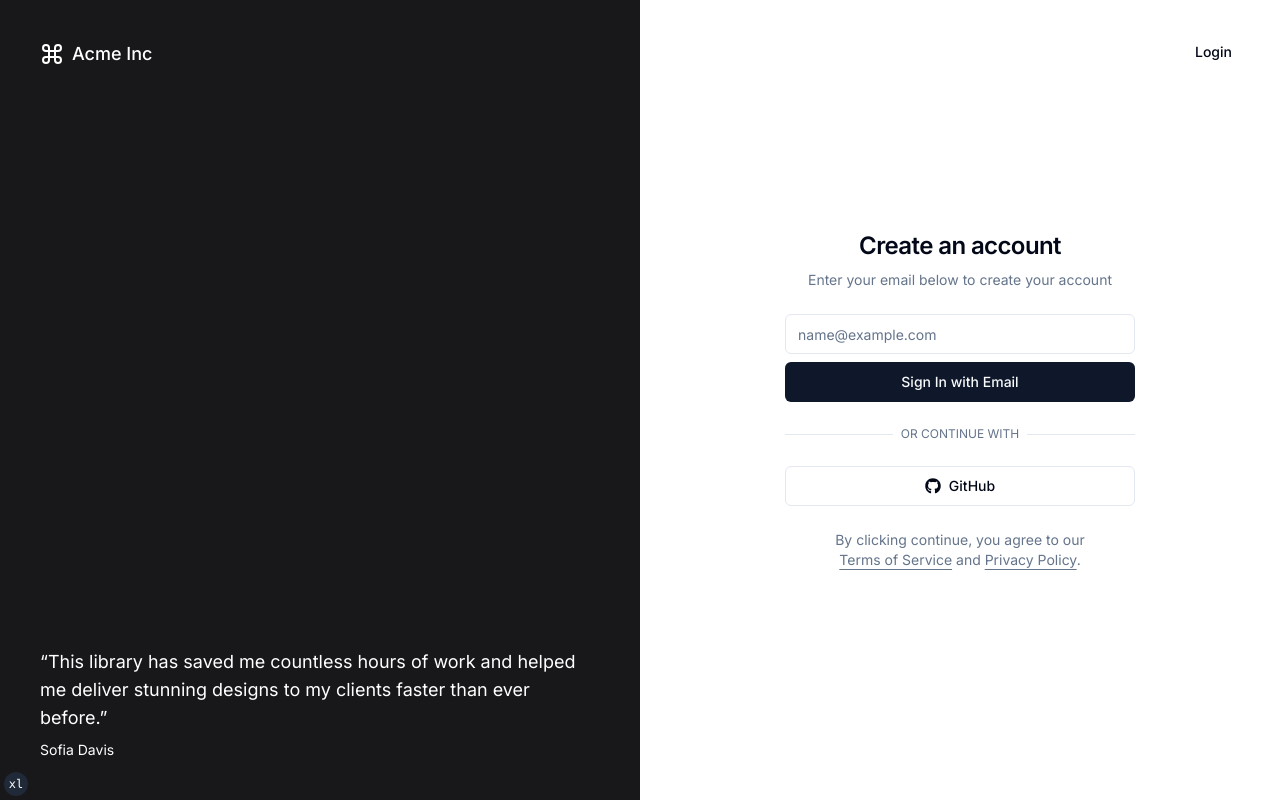
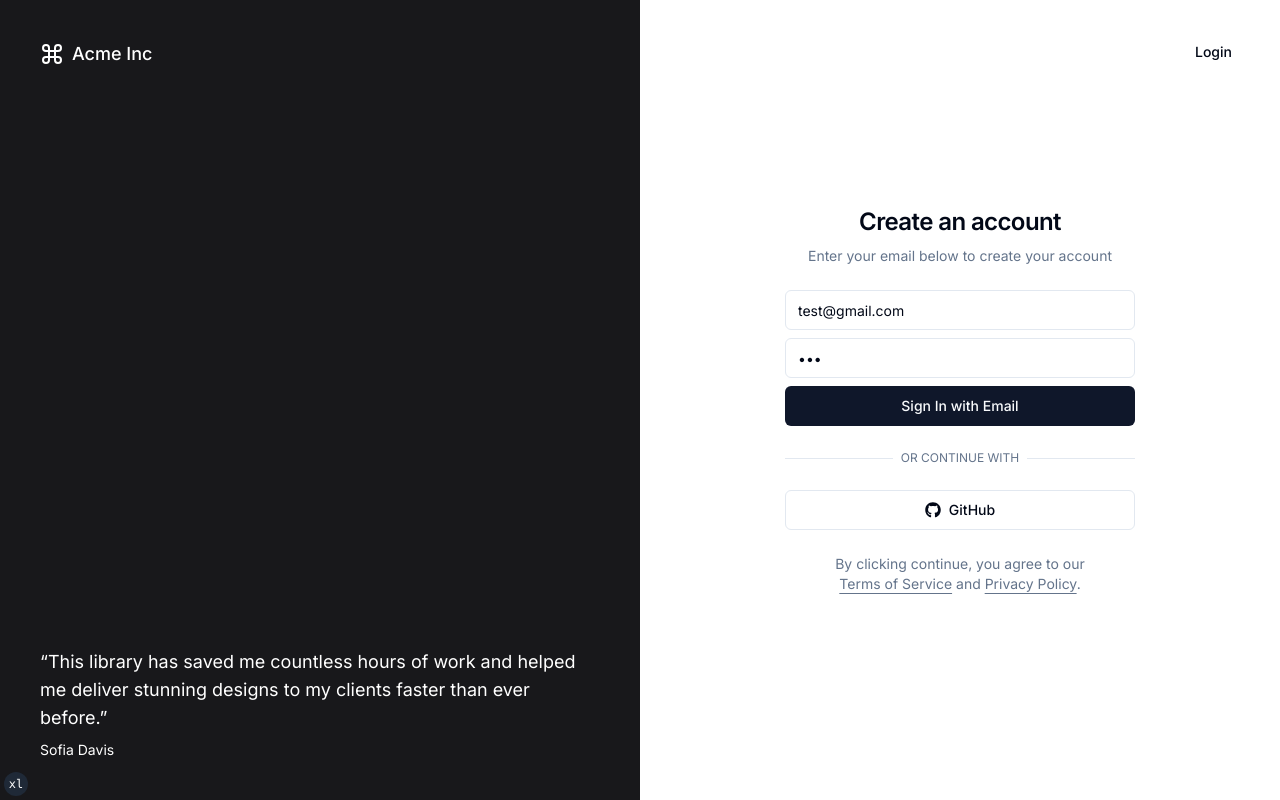
Before and after one commit to AptCash/aptcash-frontend, a Next.js app: page /register in a window 1280 px wide. Built offline with nearby package versions, Linux system fonts and the light colour scheme.

Commit message:
Integrated Auth

```diff
--- a/src/components/auth/user-auth-form.tsx
+++ b/src/components/auth/user-auth-form.tsx
@@ -9,23 +9,48 @@ import { Icons } from "@/components/icons";
 import { Button } from "@/components/ui/button";
 import { Input } from "@/components/ui/input";
 import { Label } from "@/components/ui/label";
+import { axiosInstance } from "@/lib/axios";
+import { toast } from "../ui/use-toast";
 
 interface UserAuthFormProps extends React.HTMLAttributes<HTMLDivElement> {}
 
 export function UserAuthForm({ className, ...props }: UserAuthFormProps) {
+  const router = useRouter();
+
+  const [email, setEmail] = React.useState<string>("test@gmail.com");
+  const [password, setPassowrd] = React.useState<string>("123");
+
   const [isLoading, setIsLoading] = React.useState<boolean>(false);
-
-  const router = useRouter();
 
   async function onSubmit(event: React.SyntheticEvent) {
     event.preventDefault();
     setIsLoading(true);
 
-    router.replace("/dashboard");
+    try {
+      const res = await axiosInstance.post("/auth/login", {
+        email,
+        password,
+      });
 
-    setTimeout(() => {
+      const data = res.data as {
+        access_token: string;
+      };
+
+      if (!data.access_token) {
+        throw new Error("Invalid access token");
+      }
+
+      localStorage.setItem("access_token", data.access_token);
+
+      router.replace("/dashboard");
+    } catch (e) {
+      toast({
+        title: "Error",
+        variant: "destructive",
+      });
+    } finally {
       setIsLoading(false);
-    }, 3000);
+    }
   }
 
   return (
@@ -44,6 +69,24 @@ export function UserAuthForm({ className, ...props }: UserAuthFormProps) {
               autoComplete="email"
               autoCorrect="off"
               disabled={isLoading}
+              value={email}
+              onChange={(e) => setEmail(e.target.value)}
+            />
+          </div>
+          <div className="grid gap-1">
+            <Label className="sr-only" htmlFor="email">
+              Password
+            </Label>
+            <Input
+              id="password"
+              placeholder="Password"
+              type="password"
+              autoCapitalize="none"
+              autoComplete="password"
+              autoCorrect="off"
+              disabled={isLoading}
+              value={password}
+              onChange={(e) => setPassowrd(e.target.value)}
             />
           </div>
           <Button disabled={isLoading}>
@@ -64,7 +107,7 @@ export function UserAuthForm({ className, ...props }: UserAuthFormProps) {
           </span>
         </div>
       </div>
-      <Button variant="outline" type="button" disabled={isLoading}>
+      <Button variant="outline" type="button" disabled={true && isLoading}>
         {isLoading ? (
           <Icons.spinner className="mr-2 h-4 w-4 animate-spin" />
         ) : (
--- a/src/lib/axios.ts
+++ b/src/lib/axios.ts
@@ -3,3 +3,16 @@ import axios from "axios";
 export const axiosInstance = axios.create({
   baseURL: process.env.NEXT_PUBLIC_API_URL,
 });
+
+axiosInstance.interceptors.request.use(
+  (config) => {
+    const token = localStorage.getItem("token");
+
+    if (token) {
+      config.headers.Authorization = `Bearer ${token}`;
+    }
+
+    return config;
+  },
+  (error) => Promise.reject(error)
+);
```
